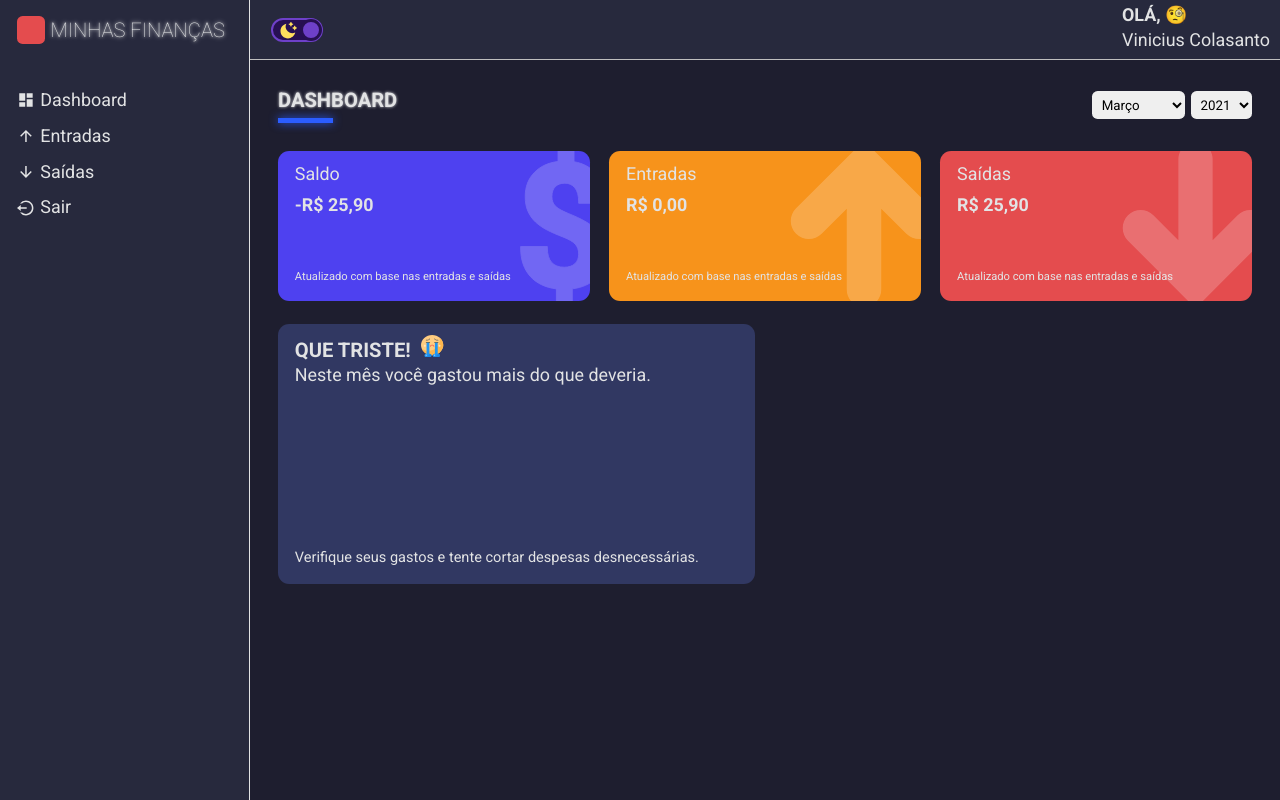
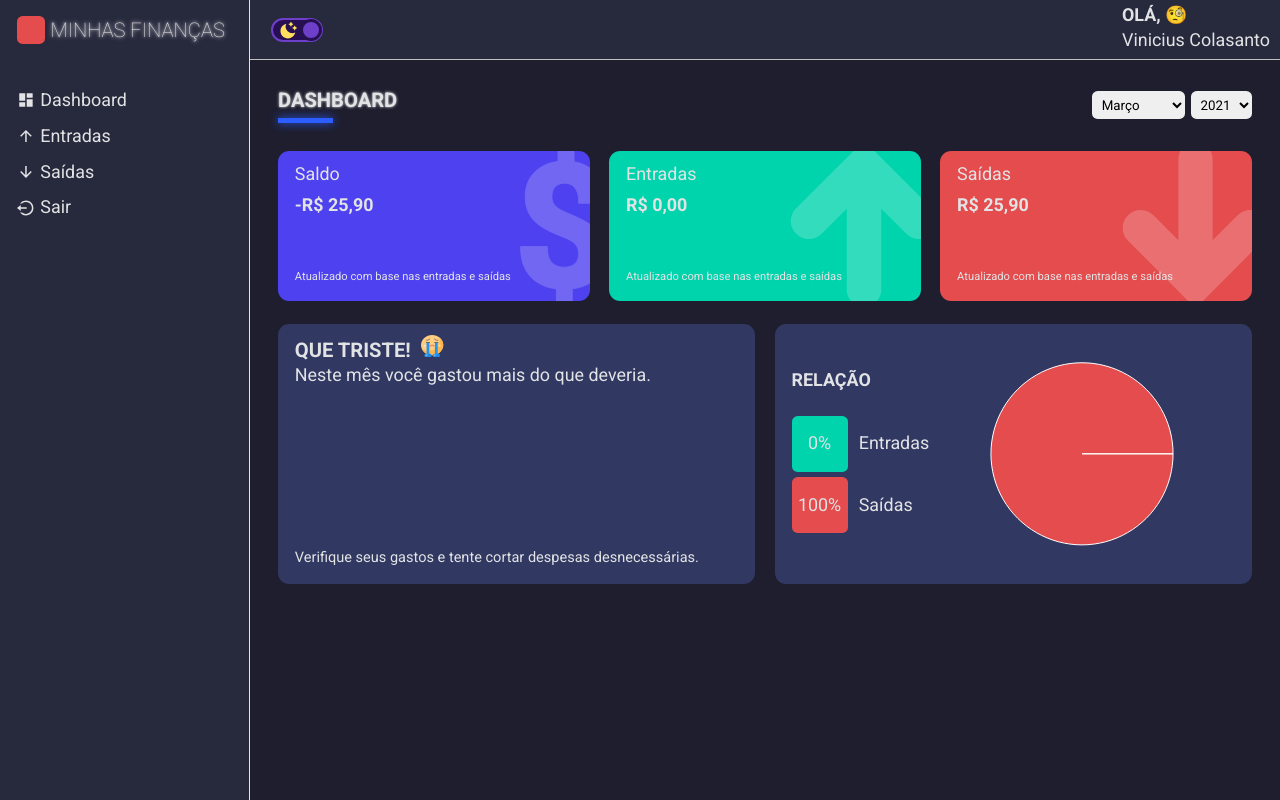
Before and after one commit to vscolasanto/my-financials, a React (Create React App) app: page /dashboard in a window 1280 px wide. Built offline with nearby package versions, Linux system fonts and the light colour scheme.

Commit message:
feat: add balance pie chart

```diff
--- a/package.json
+++ b/package.json
@@ -16,6 +16,7 @@
     "react-router-dom": "^5.2.0",
     "react-scripts": "4.0.3",
     "react-switch": "^6.0.0",
+    "recharts": "^2.0.8",
     "styled-components": "^5.2.1",
     "typescript": "^4.1.2",
     "web-vitals": "^1.0.1"
@@ -47,6 +48,7 @@
   },
   "devDependencies": {
     "@types/react-router-dom": "^5.1.7",
+    "@types/recharts": "^1.8.19",
     "@types/styled-components": "^5.1.8",
     "@typescript-eslint/eslint-plugin": "^4.17.0",
     "@typescript-eslint/parser": "^4.17.0",
--- /dev/null
+++ b/src/components/shared/PieChartBox/index.tsx
@@ -0,0 +1,42 @@
+import * as S from './styles'
+import { PieChart, Pie, Cell, ResponsiveContainer } from 'recharts'
+
+interface IPieChartBox {
+  data: {
+    name: string
+    value: number
+    percent: number
+    color: string
+  }[]
+}
+
+const PieChartBox: React.FC<IPieChartBox> = ({ data }) => {
+  return (
+    <S.Container>
+      <S.LeftSide>
+        <h3>Relação</h3>
+        <S.LegendContainer>
+          {data.map((indicator, i) => (
+            <S.Legend key={i} color={indicator.color}>
+              <div>{indicator.percent}%</div>
+              <span>{indicator.name}</span>
+            </S.Legend>
+          ))}
+        </S.LegendContainer>
+      </S.LeftSide>
+      <S.RightSide>
+        <ResponsiveContainer>
+          <PieChart>
+            <Pie data={data} labelLine={false} dataKey="percent">
+              {data.map((indicator) => (
+                <Cell key={indicator.name} fill={indicator.color} />
+              ))}
+            </Pie>
+          </PieChart>
+        </ResponsiveContainer>
+      </S.RightSide>
+    </S.Container>
+  )
+}
+
+export default PieChartBox
--- /dev/null
+++ b/src/components/shared/PieChartBox/styles.ts
@@ -0,0 +1,72 @@
+import styled from 'styled-components'
+
+interface ILegendProps {
+  color: string
+}
+
+export const Container = styled.div`
+  background-color: ${(props) => props.theme.colors.tertiary};
+  border-radius: 1rem;
+  color: ${(props) => props.theme.colors.white};
+  display: flex;
+  height: 260px;
+  align-items: center;
+  margin: 1rem 0;
+  padding: 1rem 1.5rem;
+  width: 49%;
+`
+
+export const LeftSide = styled.aside`
+  padding: 2rem 0;
+
+  > h3 {
+    margin-bottom: 2rem;
+  }
+`
+
+export const RightSide = styled.main`
+  display: flex;
+  flex: 1;
+  justify-content: center;
+  height: 100%;
+`
+
+export const LegendContainer = styled.ul`
+  list-style: none;
+  max-height: 160px;
+  overflow-y: scroll;
+
+  ::-webkit-scrollbar {
+    width: 1rem;
+  }
+
+  ::-webkit-scrollbar-thumb {
+    background-color: ${(props) => props.theme.colors.secondary};
+    border-radius: 1rem;
+  }
+
+  ::-webkit-scrollbar-track {
+    background-color: ${(props) => props.theme.colors.tertiary};
+  }
+`
+
+export const Legend = styled.li<ILegendProps>`
+  display: flex;
+  align-items: center;
+  margin-bottom: 0.5rem;
+
+  > div {
+    font-size: 1.6rem;
+    background-color: ${(props) => props.color};
+    width: 5rem;
+    height: 5rem;
+    display: flex;
+    justify-content: center;
+    align-items: center;
+    border-radius: 0.5rem;
+  }
+
+  > span {
+    margin-left: 1rem;
+  }
+`
--- a/src/pages/Dashboard/index.tsx
+++ b/src/pages/Dashboard/index.tsx
@@ -13,6 +13,7 @@ import ContentHeader from 'components/shared/ContentHeader'
 import SelectInput from 'components/shared/SelectInput'
 import BalanceCard from 'components/shared/BalanceCard'
 import MessageBox from 'components/shared/MessageBox'
+import PieChartBox from 'components/shared/PieChartBox'
 
 const Dashboard: React.FC = () => {
   const [selectedMonth, setSelectedMonth] = React.useState<number>(
@@ -128,6 +129,29 @@ const Dashboard: React.FC = () => {
     }
   }, [totalBalance])
 
+  const relationGainVsExpanses = React.useMemo(() => {
+    const total = totalGains + totalExpenses
+    const percentGains = (totalGains / total) * 100
+    const percentExpenses = (totalExpenses / total) * 100
+
+    const data = [
+      {
+        name: 'Entradas',
+        value: totalGains,
+        percent: Number(percentGains.toFixed(1)),
+        color: '#00D4AD'
+      },
+      {
+        name: 'Saídas',
+        value: totalExpenses,
+        percent: Number(percentExpenses.toFixed(1)),
+        color: '#E44C4E'
+      }
+    ]
+
+    return data
+  }, [totalGains, totalExpenses])
+
   const handleChange = (
     event:
       | React.FormEvent<HTMLInputElement>
@@ -175,7 +199,7 @@ const Dashboard: React.FC = () => {
           amount={totalGains}
           footerLabel="Atualizado com base nas entradas e saídas"
           icon="arrowUp"
-          color="#F7931B"
+          color="#00D4AD"
         />
         <BalanceCard
           title="Saídas"
@@ -191,6 +215,8 @@ const Dashboard: React.FC = () => {
           footerLabel={messageBalance.footerLabel}
           icon={messageBalance.icon}
         />
+
+        <PieChartBox data={relationGainVsExpanses} />
       </S.Content>
     </S.Container>
   )
```
Also changed, not shown: 1 other file (tests, documents, lock files or other folders).
